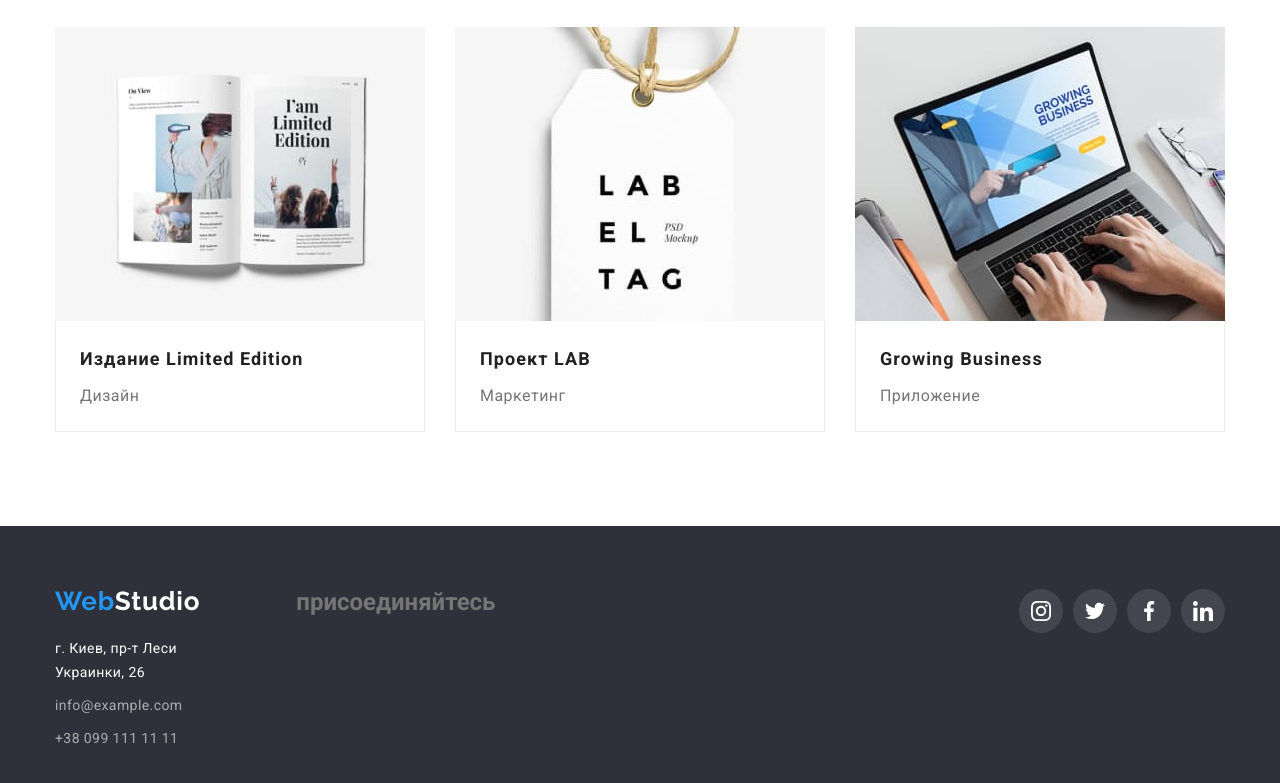
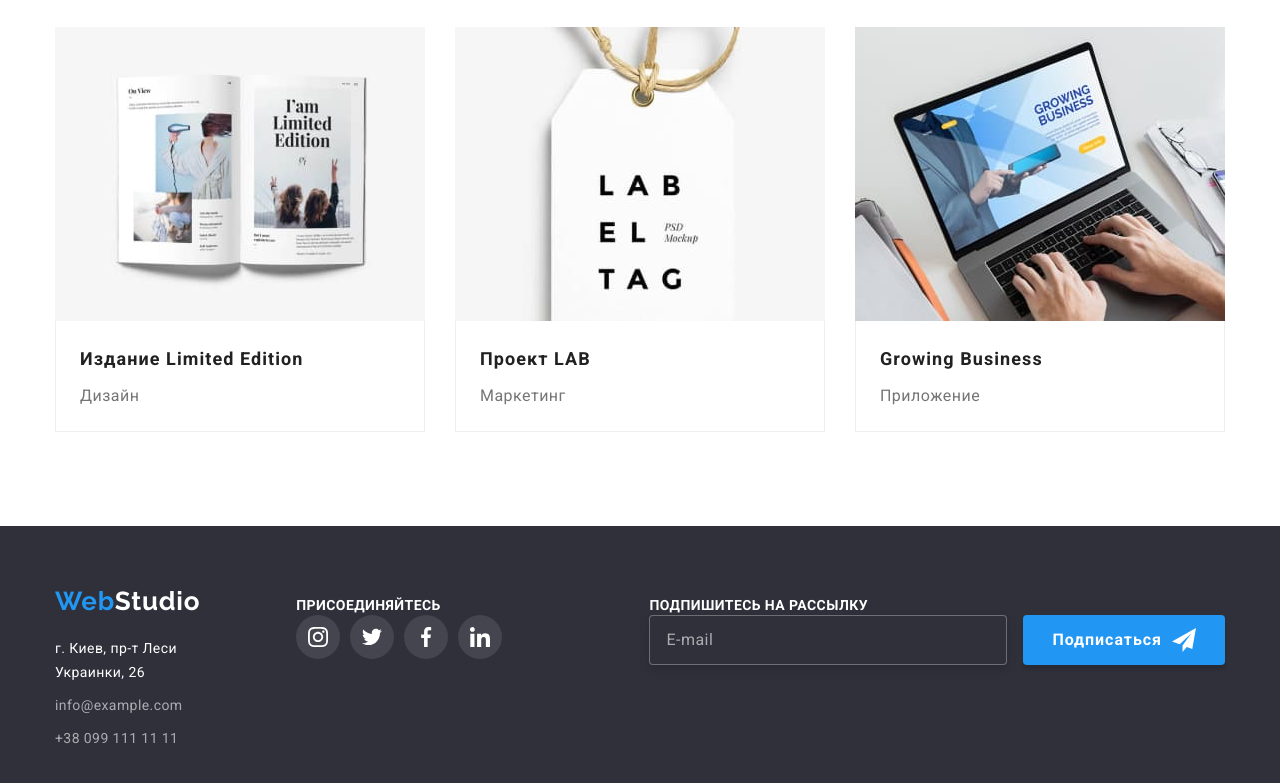
Before and after one commit to anvomm/goit-markup-hw-06, a plain HTML site: page portfolio.html in a window 1280 px wide. Shown: the part 1106-1889 px from the top of the page. Drawn offline with nearby package versions, Linux system fonts and the light colour scheme.

Commit message:
добавляет форму в футер

```diff
--- a/portfolio.html
+++ b/portfolio.html
@@ -201,7 +201,8 @@
                 </address>
             </div>
             <div class="footer-subscribtion-side">
-                <h2 class="footer-social-links-title">присоединяйтесь</h2>
+                <div class="join-section">
+                    <b class="footer-subscription-side-title">присоединяйтесь</b>
                     <ul class="footer-social-links-list">
                         <li class="footer-social-links-item social-item">
                             <a class="footer-social-links-link social-icon" href="">
@@ -233,6 +234,18 @@
                         </li>
                     </ul>
                 </div>
+                <div class="subscription-section">
+                    <b class="footer-subscription-side-title">Подпишитесь на рассылку</b>
+                    <form class="subscription-form">
+                        <input class="subscription-form-input" type="email" name="email" placeholder="E-mail">
+                        <button class="footer-subscription-btn button" type="submit">Подписаться
+                            <svg class="footer-subscription-btn-icon" width="24" height="24">
+                                <use href="./images/sprite.svg#send"></use>
+                            </svg>
+                        </button>
+                    </form>
+                </div>
+            </div>
         </div>
     </footer>
 
```
Lines whose indentation alone changed are shown as unchanged.
